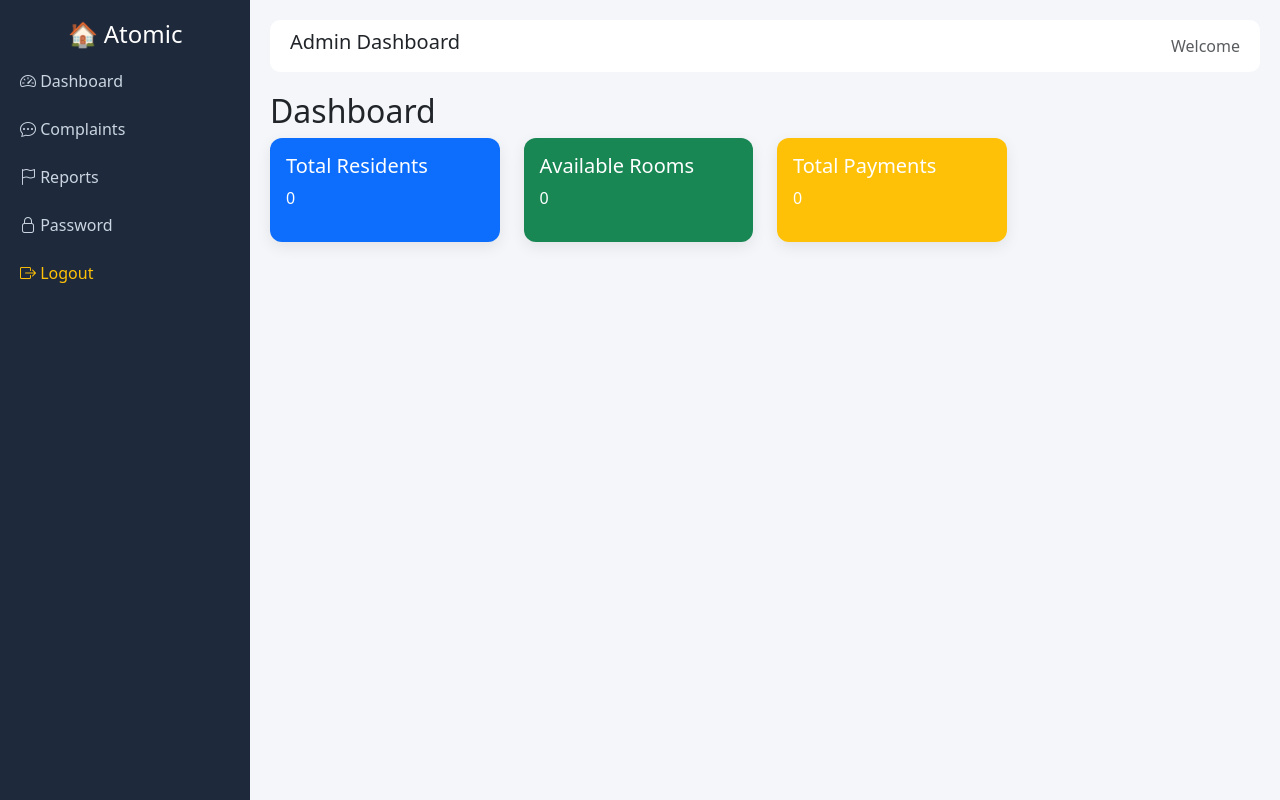
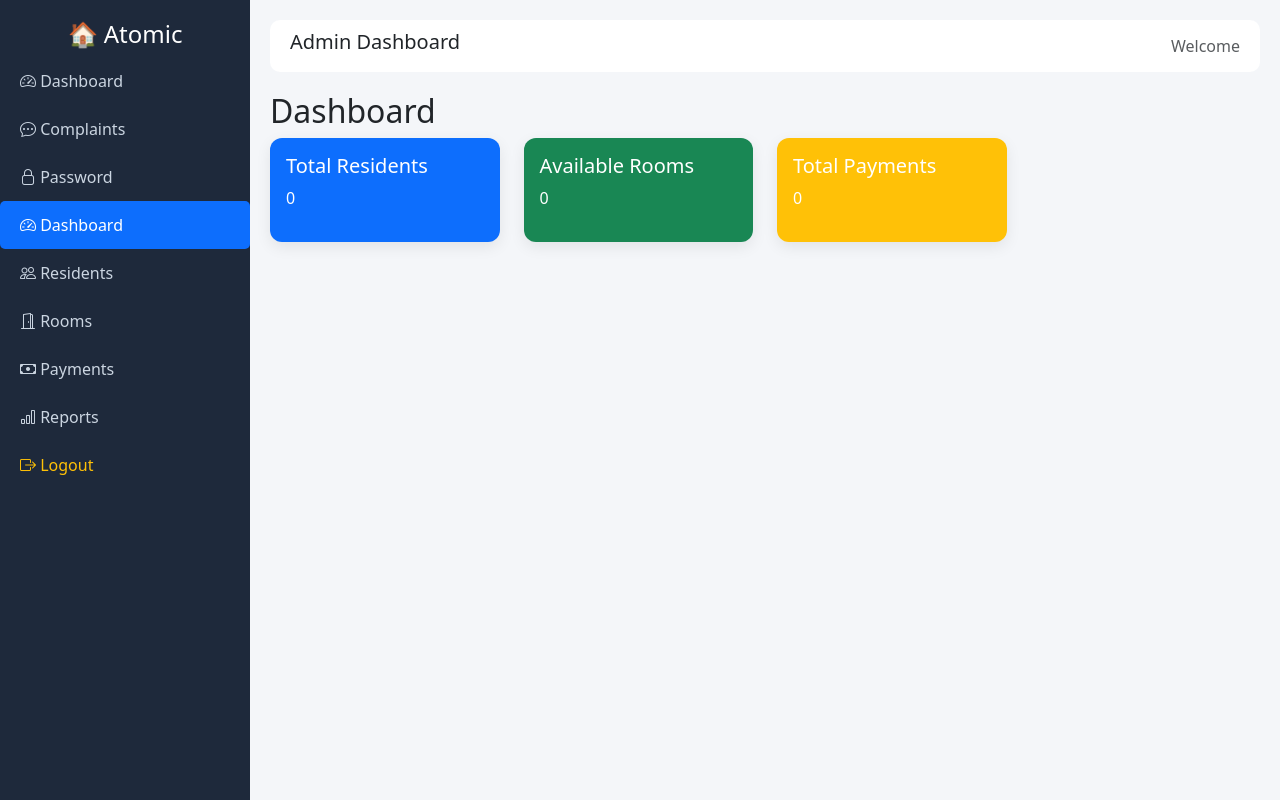
Before and after one commit to DevOwen254/atomic_hostels, a Flask app: page /dashboard in a window 1280 px wide. Run offline with Flask 3, Linux system fonts and the light colour scheme; the visitor is signed in with stand-in values (Sample User, id 1); data that the repository does not hold is empty.

Commit message:
Update base.html

```diff
--- a/templates/base.html
+++ b/templates/base.html
@@ -15,6 +15,11 @@ body {
     overflow-x: hidden;
 }
 
+.sidebar a.active {
+    background: #0d6efd;
+    color: white;
+    border-radius: 5px;
+}
 /* SIDEBAR */
 .sidebar {
     width: 250px;
@@ -81,19 +86,74 @@ body {
     }
 }
 </style>
+<script>
+function toggleSidebar() {
+    const sidebar = document.querySelector('.sidebar');
+    sidebar.style.display = sidebar.style.display === 'none' ? 'block' : 'none';
+}
+</script>
 </head>
 
 <body>
-
+<button class="btn btn-primary d-md-none m-2" onclick="toggleSidebar()">
+    ☰ Menu
+</button>
 <!-- SIDEBAR -->
 <div class="sidebar">
+
     <h4 class="text-center">🏠 Atomic</h4>
 
-    <a href="/resident_dashboard"><i class="bi bi-speedometer2"></i> Dashboard</a>
-    <a href="/complaints"><i class="bi bi-chat-dots"></i> Complaints</a>
-    <a href="/reports"><i class="bi bi-flag"></i> Reports</a>
-    <a href="/change_password"><i class="bi bi-lock"></i> Password</a>
-    <a href="/logout" class="text-warning"><i class="bi bi-box-arrow-right"></i> Logout</a>
+    <!-- RESIDENT MENU -->
+    {% if session.get('resident') %}
+        <a href="/resident_dashboard"
+           class="{% if title == 'Dashboard' %}active{% endif %}">
+            <i class="bi bi-speedometer2"></i> Dashboard
+        </a>
+
+        <a href="/complaints"
+           class="{% if title == 'Complaints' %}active{% endif %}">
+            <i class="bi bi-chat-dots"></i> Complaints
+        </a>
+
+        <a href="/change_password"
+           class="{% if title == 'Change Password' %}active{% endif %}">
+            <i class="bi bi-lock"></i> Password
+        </a>
+    {% endif %}
+
+    <!-- ADMIN MENU -->
+    {% if session.get('admin') %}
+        <a href="/dashboard"
+           class="{% if title == 'Admin Dashboard' %}active{% endif %}">
+            <i class="bi bi-speedometer2"></i> Dashboard
+        </a>
+
+        <a href="/residents"
+           class="{% if title == 'Manage Residents' %}active{% endif %}">
+            <i class="bi bi-people"></i> Residents
+        </a>
+
+        <a href="/rooms"
+           class="{% if title == 'Rooms' %}active{% endif %}">
+            <i class="bi bi-door-open"></i> Rooms
+        </a>
+
+        <a href="/payments"
+           class="{% if title == 'Payments' %}active{% endif %}">
+            <i class="bi bi-cash"></i> Payments
+        </a>
+
+        <a href="/reports"
+           class="{% if title == 'Reports & Analytics' %}active{% endif %}">
+            <i class="bi bi-bar-chart"></i> Reports
+        </a>
+    {% endif %}
+
+    <!-- LOGOUT -->
+    <a href="/logout" class="text-warning">
+        <i class="bi bi-box-arrow-right"></i> Logout
+    </a>
+
 </div>
 
 <!-- MAIN -->
```
